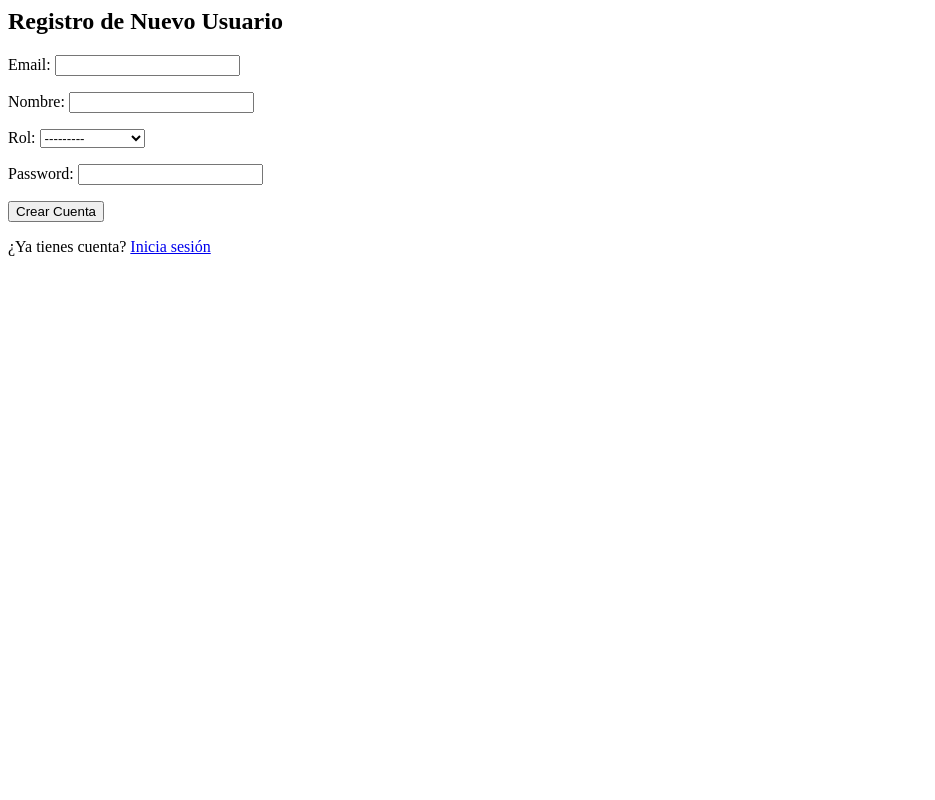
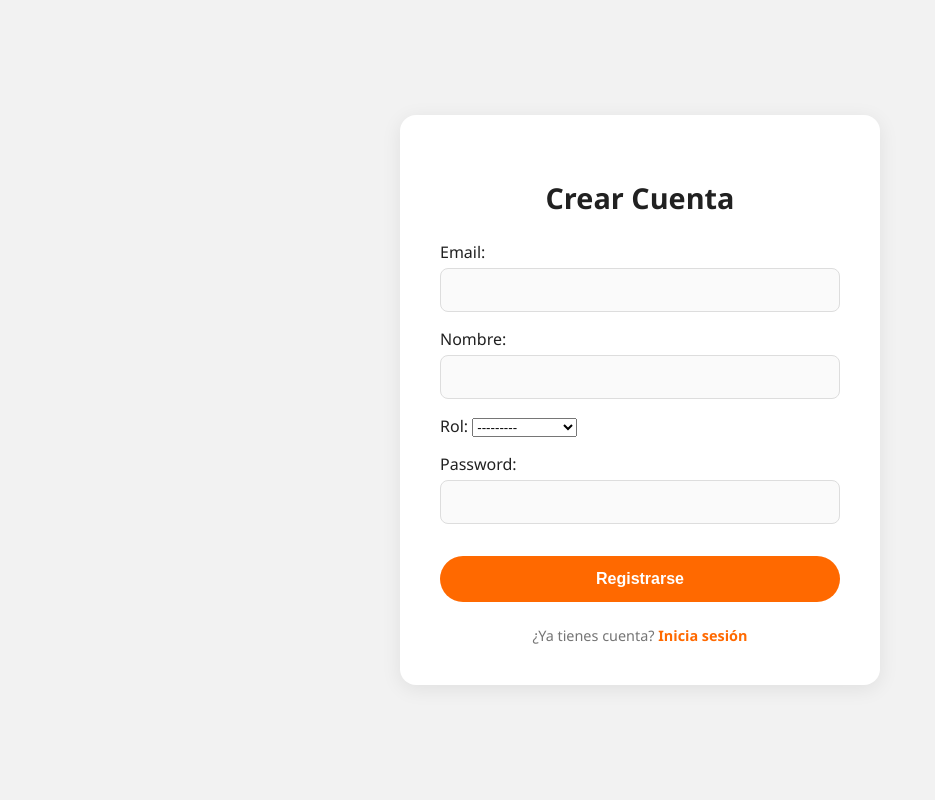
Before and after one commit to JoseZerte/pymonproject, a Django app: page /registro/ in a window 1280 px wide. Shown: the whole page, without its empty margins (0-935 px from the left). Run offline with Django 5.2, Linux system fonts and the light colour scheme.

Commit message:
nuevas cosas

```diff
--- a/pymonproject/settings.py
+++ b/pymonproject/settings.py
@@ -124,4 +124,10 @@ USE_TZ = True
 
 STATIC_URL = 'static/'
 
+
+STATICFILES_DIRS = [
+    BASE_DIR / "static",
+]
+
+
 AUTH_USER_MODEL = 'safarank.Usuario'
--- /dev/null
+++ b/static/css/estilos.css
@@ -0,0 +1,116 @@
+/* safarank/static/css/estilos.css */
+
+/* 1. Variables de colores (Estilo Xiaomi) */
+:root {
+    --primary-color: #FF6900; /* Naranja Xiaomi */
+    --primary-hover: #e05e00;
+    --bg-color: #f2f2f2;      /* Gris muy suave de fondo */
+    --card-bg: #ffffff;
+    --text-dark: #212121;
+    --text-light: #757575;
+    --shadow: 0 4px 20px rgba(0, 0, 0, 0.08); /* Sombra elegante */
+}
+
+/* 2. Reset básico y centrado */
+body {
+    background-color: var(--bg-color);
+    font-family: 'Segoe UI', Roboto, Helvetica, Arial, sans-serif;
+    margin: 0;
+    height: 100vh; /* Ocupa toda la altura de la pantalla */
+    display: flex;
+    justify-content: center; /* Centrado horizontal */
+    align-items: center;     /* Centrado vertical */
+}
+
+/* 3. La tarjeta (Card) del formulario */
+.auth-card {
+    background-color: var(--card-bg);
+    padding: 2.5rem; /* Espacio interior generoso */
+    width: 100%;
+    max-width: 400px; /* Que no sea gigante en pantallas grandes */
+    border-radius: 16px; /* Bordes redondeados modernos */
+    box-shadow: var(--shadow);
+    text-align: center;
+}
+
+/* 4. Títulos */
+.auth-card h2 {
+    color: var(--text-dark);
+    margin-bottom: 1.5rem;
+    font-weight: 700;
+    font-size: 1.8rem;
+}
+
+/* 5. Estilizando los campos automáticos de Django ({{ form.as_p }}) */
+.auth-form p {
+    text-align: left;
+    margin-bottom: 1rem;
+    color: var(--text-dark);
+    font-weight: 500;
+}
+
+/* Esto selecciona los inputs (cajas de texto) que genera Django */
+.auth-form input {
+    width: 100%;
+    padding: 12px 15px;
+    margin-top: 5px;
+    border: 1px solid #ddd;
+    border-radius: 8px;
+    font-size: 1rem;
+    box-sizing: border-box; /* Para que el padding no rompa el ancho */
+    transition: all 0.3s ease;
+    background-color: #fafafa;
+}
+
+/* Efecto al hacer clic en un input */
+.auth-form input:focus {
+    border-color: var(--primary-color);
+    background-color: #fff;
+    outline: none;
+    box-shadow: 0 0 0 3px rgba(255, 105, 0, 0.1);
+}
+
+/* Ocultamos los textos de ayuda de Django que a veces molestan visualmente */
+.helptext {
+    display: block;
+    font-size: 0.8rem;
+    color: var(--text-light);
+    margin-top: 4px;
+}
+
+/* 6. El botón de acción */
+.btn-submit {
+    background-color: var(--primary-color);
+    color: white;
+    border: none;
+    padding: 14px;
+    width: 100%;
+    border-radius: 50px; /* Botón píldora */
+    font-size: 1rem;
+    font-weight: 600;
+    cursor: pointer;
+    margin-top: 1rem;
+    transition: transform 0.2s, background-color 0.2s;
+}
+
+.btn-submit:hover {
+    background-color: var(--primary-hover);
+    transform: translateY(-2px); /* Efecto de elevación */
+}
+
+/* 7. Enlaces (footer) */
+.auth-footer {
+    margin-top: 1.5rem;
+    font-size: 0.9rem;
+    color: var(--text-light);
+}
+
+.auth-footer a {
+    color: var(--primary-color);
+    text-decoration: none;
+    font-weight: 600;
+}
+
+.auth-footer a:hover {
+    text-decoration: underline;
+}
--- a/templates/registro.html
+++ b/templates/registro.html
@@ -1,7 +1,29 @@
-<h2>Registro de Nuevo Usuario</h2>
-<form method="POST">
-    {% csrf_token %}
-    {{ form.as_p }}
-    <button type="submit">Crear Cuenta</button>
-</form>
-<p>¿Ya tienes cuenta? <a href="{% url 'login' %}">Inicia sesión</a></p>
+{% load static %}
+
+<!DOCTYPE html>
+<html lang="es">
+<head>
+    <meta charset="UTF-8">
+    <meta name="viewport" content="width=device-width, initial-scale=1.0">
+    <title>Crear Cuenta | Safarank</title>
+    <link rel="stylesheet" href="{% static 'css/estilos.css' %}">
+</head>
+<body>
+
+    <div class="auth-card">
+        <h2>Crear Cuenta</h2>
+
+        <form method="POST" class="auth-form">
+            {% csrf_token %}
+            {{ form.as_p }}
+
+            <button type="submit" class="btn-submit">Registrarse</button>
+        </form>
+
+        <div class="auth-footer">
+            ¿Ya tienes cuenta? <a href="{% url 'login' %}">Inicia sesión</a>
+        </div>
+    </div>
+
+</body>
+</html>
```
Also changed, not shown: templates/estilos.css (added, +116 -0 lines), templates/inicio.html (+27 -10 lines), templates/login.html (+27 -7 lines), pymonproject/urls.py (line endings or trailing spaces).
